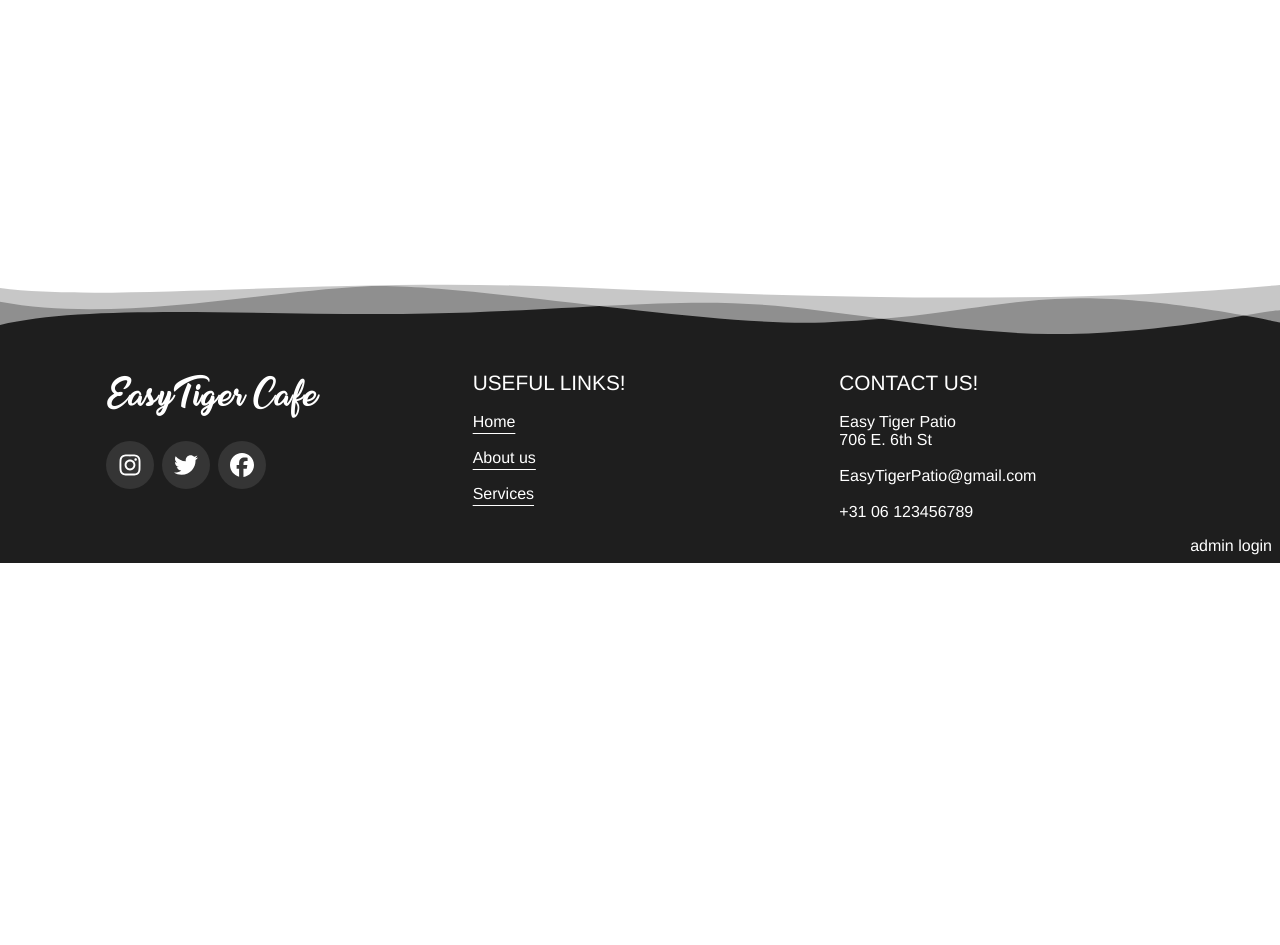
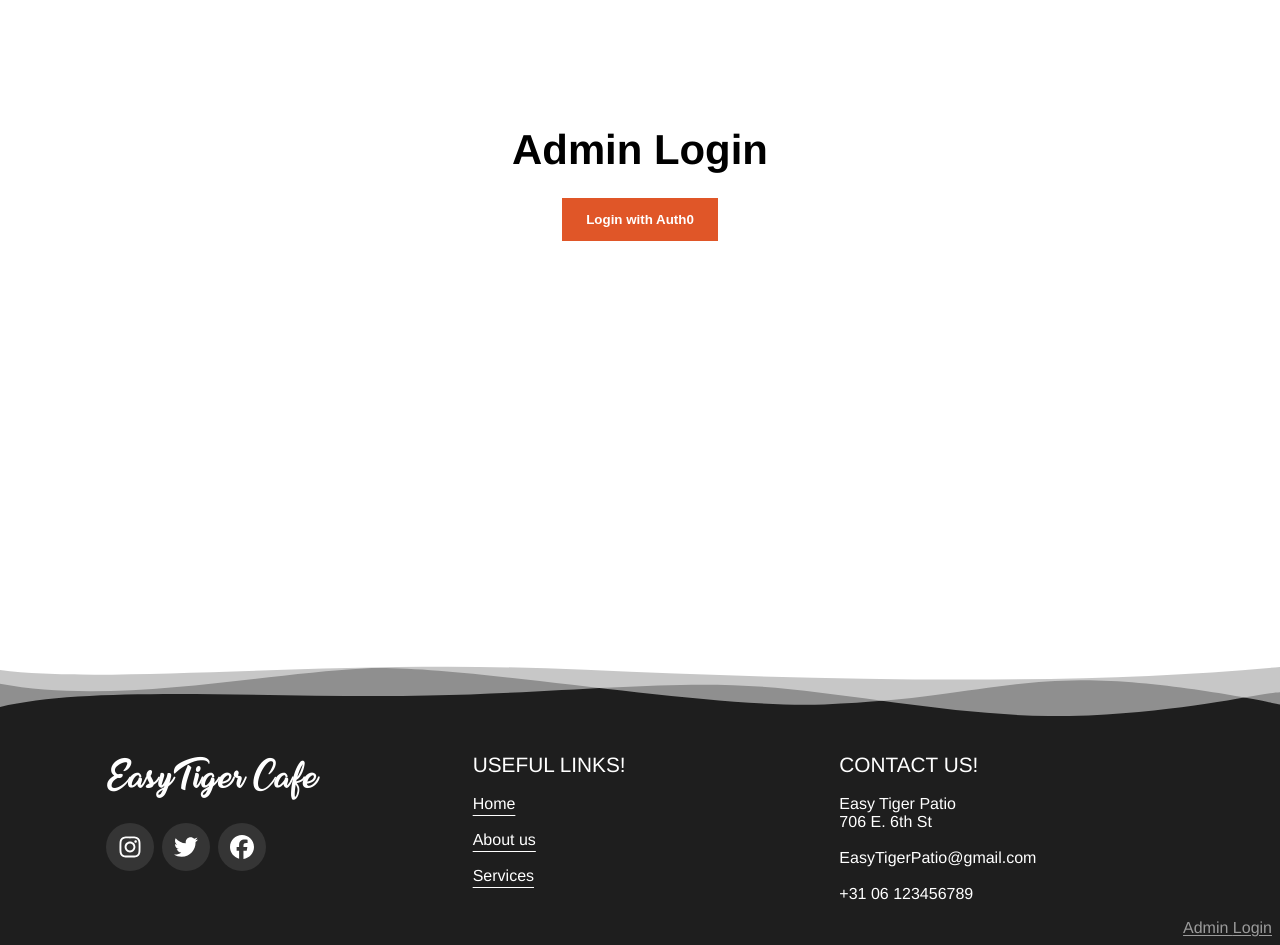
Before and after one commit to RalkeyOfficial/casus-cafe-fullstack, a Next.js app: page /admin in a window 1280 px wide. Shown: the part 225-1170 px from the top of the page. Before the commit the page ends 800 px from the top, so only its background shows below. Built offline with nearby package versions, Linux system fonts and the light colour scheme; no server answers.

Commit message:
finished. fuck you i am not securing the API

```diff
--- a/package.json
+++ b/package.json
@@ -10,6 +10,7 @@
     "lint": "next lint"
   },
   "dependencies": {
+    "@auth0/nextjs-auth0": "^2.5.0",
     "@fortawesome/fontawesome-svg-core": "^6.4.0",
     "@fortawesome/free-brands-svg-icons": "^6.4.0",
     "@fortawesome/free-regular-svg-icons": "^6.4.0",
--- a/src/apiService/apiService.ts
+++ b/src/apiService/apiService.ts
@@ -5,6 +5,8 @@ import Event from './resources/event';
 import Genre from './resources/genre';
 import Band from './resources/band';
 import JoinBandEvent from './resources/joinBandEvent';
+
+
 
 export default class APIService {
   public get BaseClient(): AxiosInstance {
--- a/src/components/footer/Footer.module.css
+++ b/src/components/footer/Footer.module.css
@@ -68,6 +68,11 @@
   right: var(--size-xs);
 }
 
+.adminLogin > a {
+  color: rgb(155, 155, 155);
+  text-underline-offset: 2px;
+}
+
 /* shape divider */
 .shapedividers {
   overflow: hidden;
--- a/src/components/footer/Footer.tsx
+++ b/src/components/footer/Footer.tsx
@@ -1,10 +1,12 @@
 import Link from 'next/link';
 import styles from './Footer.module.css';
-import clsx from 'clsx';
 import { FontAwesomeIcon } from '@fortawesome/react-fontawesome';
 import { faFacebook, faInstagram, faTwitter } from '@fortawesome/free-brands-svg-icons';
+import { useUser } from '@auth0/nextjs-auth0/client';
 
 const Footer: React.FC = () => {
+  const { user } = useUser();
+
   return (
     <footer className={styles.container}>
       <div className={styles.shapedividers}>
@@ -43,7 +45,9 @@ const Footer: React.FC = () => {
           </div>
         </div>
 
-        <div className={styles.adminLogin}>admin login</div>
+        <div className={styles.adminLogin}>
+          <Link href="/admin">Admin {user ? 'panel' : 'Login'} </Link>
+        </div>
       </div>
     </footer>
   );
--- a/src/pages/_app.tsx
+++ b/src/pages/_app.tsx
@@ -7,7 +7,8 @@ import styles from './_app.module.css';
 import Footer from '@/components/footer/Footer';
 import { QueryClient, QueryClientProvider } from '@tanstack/react-query';
 import { ReactQueryDevtools } from '@tanstack/react-query-devtools';
-import 'react-loading-skeleton/dist/skeleton.css'
+import { UserProvider } from '@auth0/nextjs-auth0/client';
+import 'react-loading-skeleton/dist/skeleton.css';
 
 export default function App({ Component, pageProps }: AppProps) {
   const queryClient = new QueryClient();
@@ -20,6 +21,7 @@ export default function App({ Component, pageProps }: AppProps) {
         <link rel="icon" href="/favicon.ico" />
       </Head>
       <QueryClientProvider client={queryClient}>
+        <UserProvider>
           <div className={styles.container}>
             <Header />
             <div className={styles.content}>
@@ -28,6 +30,7 @@ export default function App({ Component, pageProps }: AppProps) {
             </div>
             <Footer />
           </div>
+        </UserProvider>
       </QueryClientProvider>
     </>
   );
--- /dev/null
+++ b/src/pages/api/auth/[...auth0].ts
@@ -0,0 +1,3 @@
+import { handleAuth } from '@auth0/nextjs-auth0';
+
+export default handleAuth();
--- a/src/templates/admin/AdminPanel.tsx
+++ b/src/templates/admin/AdminPanel.tsx
@@ -1,13 +1,14 @@
-import Login from "./login/login";
+import { useUser } from '@auth0/nextjs-auth0/client';
 import Panel from './panel/Panel';
+import Login from './login/Login';
 
 const AdminPanel: React.FC = () => {
-  return (
-    <>
-		<Login />
-      {/* <Panel /> */}
-    </>
-  );
+  const { user, error, isLoading } = useUser();
+
+  if (isLoading) return <div>Loading...</div>;
+  if (error) return <div>{error.message}</div>;
+
+  return user ? <Panel /> : <Login />;
 };
 
 export default AdminPanel;
--- /dev/null
+++ b/src/templates/admin/login/Login.module.css
@@ -0,0 +1,22 @@
+.container {
+  height: 25rem;
+  display: flex;
+  flex-direction: column;
+  justify-content: center;
+  align-items: center;
+}
+.container > *:not(:last-child) {
+  margin-block-end: var(--size-lg);
+}
+
+.container > button {
+  padding: var(--size-sm) var(--size-lg);
+  background-color: var(--color-primary);
+  border: none;
+  font-weight: bold;
+  width: fit-content;
+}
+.container > button > a {
+  color: white;
+  text-decoration: none;
+}
--- a/src/templates/admin/login/login.tsx
+++ b/src/templates/admin/login/login.tsx
@@ -1,8 +1,14 @@
+import Link from 'next/link';
+import styles from './Login.module.css';
+
 const Login: React.FC = () => {
   return (
-    <>
-      <p>Hello world</p>
-    </>
+    <div className={styles.container}>
+      <h4>Admin Login</h4>
+      <button>
+        <Link href="/api/auth/login">Login with Auth0</Link>
+      </button>
+    </div>
   );
 };
 
```
Also changed, not shown: 1 other file (tests, documents, lock files or other folders). Lines whose indentation alone changed are shown as unchanged.
